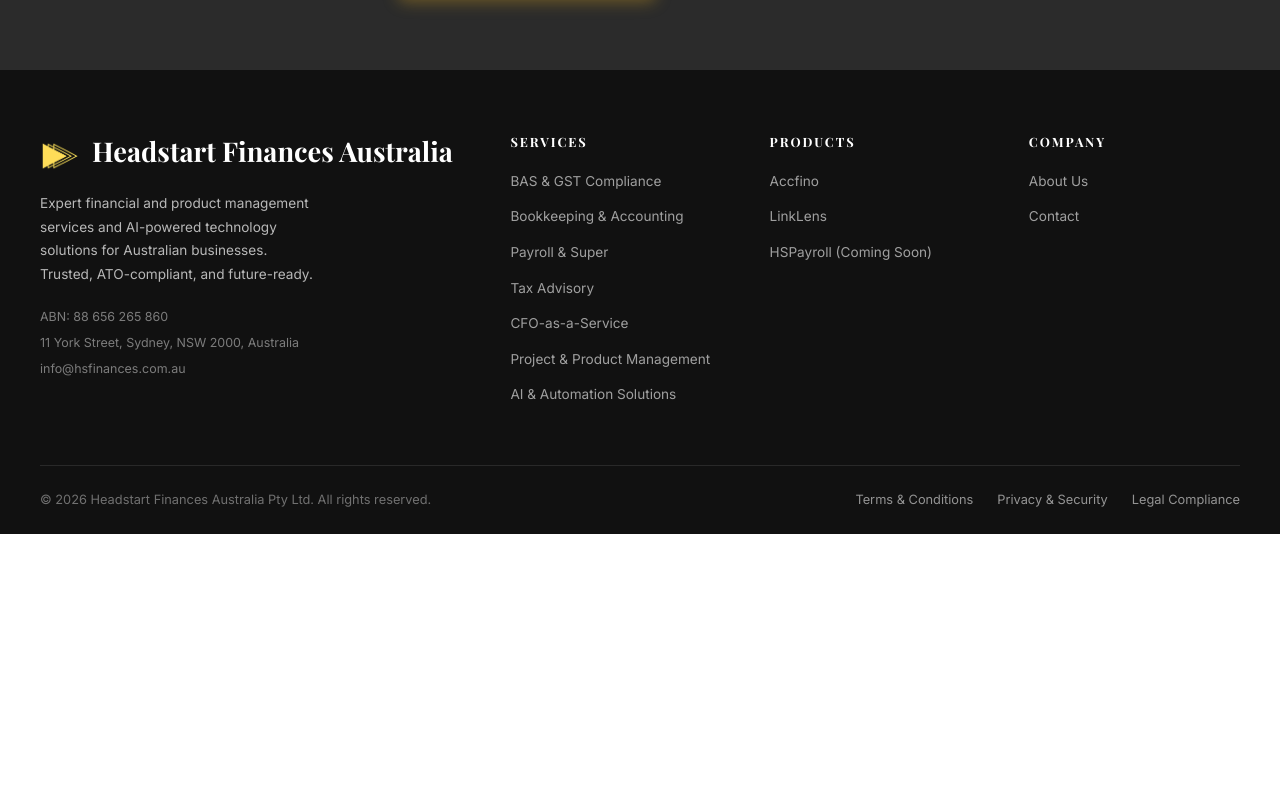
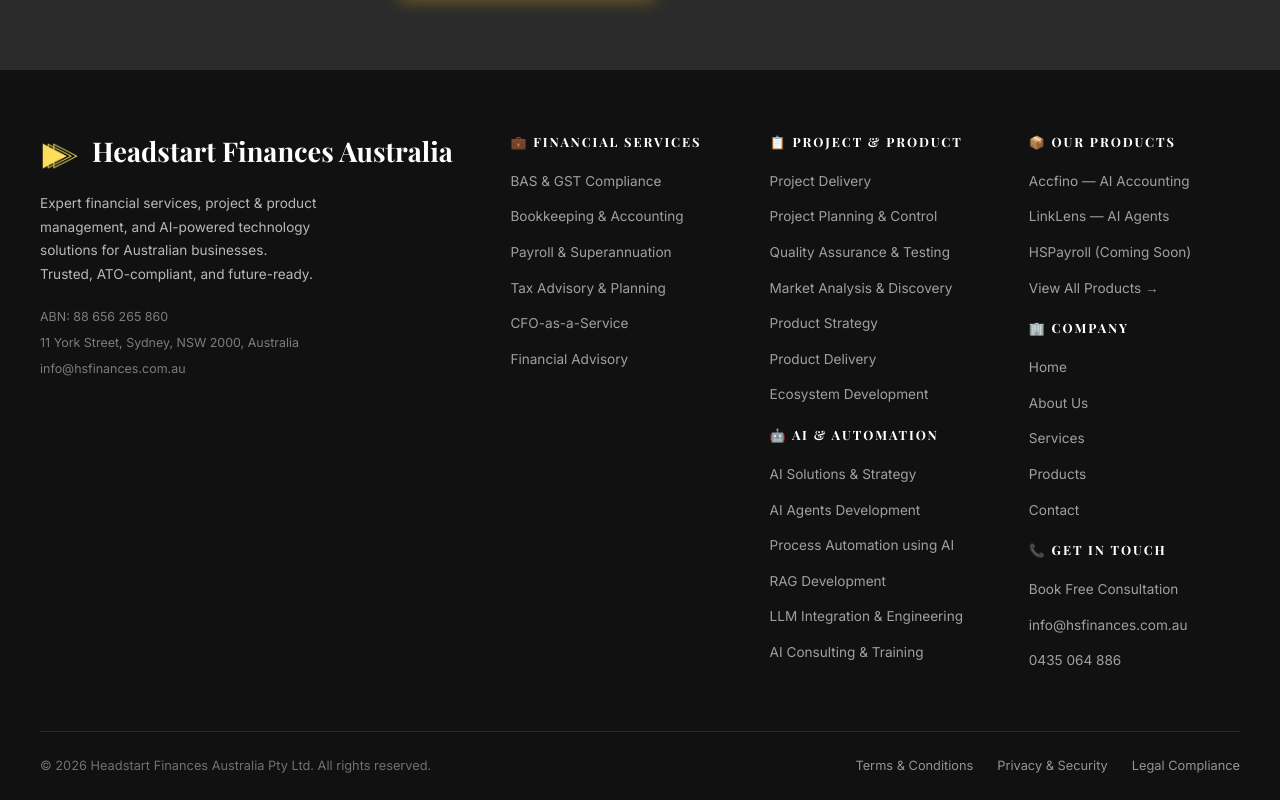
Before and after one commit to pramahosting/hsfinances, a React (Vite) app: page / in a window 1280 px wide. Shown: the part 4737-5537 px from the top of the page. Before the commit the page ends 5271 px from the top, so only its background shows below. Built offline with nearby package versions, Linux system fonts and the light colour scheme.

Commit message:
Revise footer for services and company information
Updated footer content to reflect new service offerings and company details.

```diff
--- a/src/components/Footer.jsx
+++ b/src/components/Footer.jsx
@@ -13,7 +13,7 @@
               <img src="/data/hsflogo.png" alt="Headstart Finances Logo" />
               <h3>Headstart Finances Australia</h3>
             </div>
-            <p>Expert financial and product management services and AI-powered technology solutions for Australian businesses. Trusted, ATO-compliant, and future-ready.</p>
+            <p>Expert financial services, project & product management, and AI-powered technology solutions for Australian businesses. Trusted, ATO-compliant, and future-ready.</p>
             <div className="footer-meta">
               <div>ABN: {COMPANY.abn}</div>
               <div>{COMPANY.address}</div>
@@ -21,41 +21,83 @@
             </div>
           </div>
 
-          {/* SERVICES */}
+          {/* FINANCIAL SERVICES */}
           <div className="footer-col">
-            <h4>Services</h4>
+            <h4>💼 Financial Services</h4>
             <ul>
               {[
                 "BAS & GST Compliance",
                 "Bookkeeping & Accounting",
-                "Payroll & Super",
-                "Tax Advisory",
+                "Payroll & Superannuation",
+                "Tax Advisory & Planning",
                 "CFO-as-a-Service",
-                "Project & Product Management",
-                "AI & Automation Solutions",
+                "Financial Advisory",
               ].map((s) => (
                 <li key={s}><span onClick={() => setPage("services")}>{s}</span></li>
               ))}
             </ul>
           </div>
 
-          {/* PRODUCTS */}
+          {/* PROJECT, PRODUCT & AI */}
           <div className="footer-col">
-            <h4>Products</h4>
+            <h4>📋 Project & Product</h4>
             <ul>
-              <li><a href="https://www.accfino.com" target="_blank" rel="noopener noreferrer">Accfino</a></li>
-              <li><a href="https://linklens.prama-ai.com" target="_blank" rel="noopener noreferrer">LinkLens</a></li>
-              <li><span onClick={() => setPage("products")}>HSPayroll (Coming Soon)</span></li>
+              {[
+                "Project Delivery",
+                "Project Planning & Control",
+                "Quality Assurance & Testing",
+                "Market Analysis & Discovery",
+                "Product Strategy",
+                "Product Delivery",
+                "Ecosystem Development",
+              ].map((s) => (
+                <li key={s}><span onClick={() => setPage("services")}>{s}</span></li>
+              ))}
+            </ul>
+
+            <h4 style={{ marginTop: 20 }}>🤖 AI & Automation</h4>
+            <ul>
+              {[
+                "AI Solutions & Strategy",
+                "AI Agents Development",
+                "Process Automation using AI",
+                "RAG Development",
+                "LLM Integration & Engineering",
+                "AI Consulting & Training",
+              ].map((s) => (
+                <li key={s}><span onClick={() => setPage("services")}>{s}</span></li>
+              ))}
             </ul>
           </div>
 
-          {/* COMPANY */}
+          {/* PRODUCTS & COMPANY */}
           <div className="footer-col">
-            <h4>Company</h4>
+            <h4>📦 Our Products</h4>
             <ul>
-              {[["About Us","about"],["Contact","contact"]].map(([label, pg]) => (
+              <li><a href="https://www.accfino.com" target="_blank" rel="noopener noreferrer">Accfino — AI Accounting</a></li>
+              <li><a href="https://linklens.prama-ai.com" target="_blank" rel="noopener noreferrer">LinkLens — AI Agents</a></li>
+              <li><span onClick={() => setPage("products")}>HSPayroll (Coming Soon)</span></li>
+              <li><span onClick={() => setPage("products")}>View All Products →</span></li>
+            </ul>
+
+            <h4 style={{ marginTop: 20 }}>🏢 Company</h4>
+            <ul>
+              {[
+                ["Home",     "home"],
+                ["About Us", "about"],
+                ["Services", "services"],
+                ["Products", "products"],
+                ["Contact",  "contact"],
+              ].map(([label, pg]) => (
                 <li key={label}><span onClick={() => setPage(pg)}>{label}</span></li>
               ))}
+            </ul>
+
+            <h4 style={{ marginTop: 20 }}>📞 Get in Touch</h4>
+            <ul>
+              <li><span onClick={() => setPage("contact")}>Book Free Consultation</span></li>
+              <li><a href={`mailto:${COMPANY.email}`}>{COMPANY.email}</a></li>
+              <li><a href="tel:0435064886">0435 064 886</a></li>
             </ul>
           </div>
 
```
